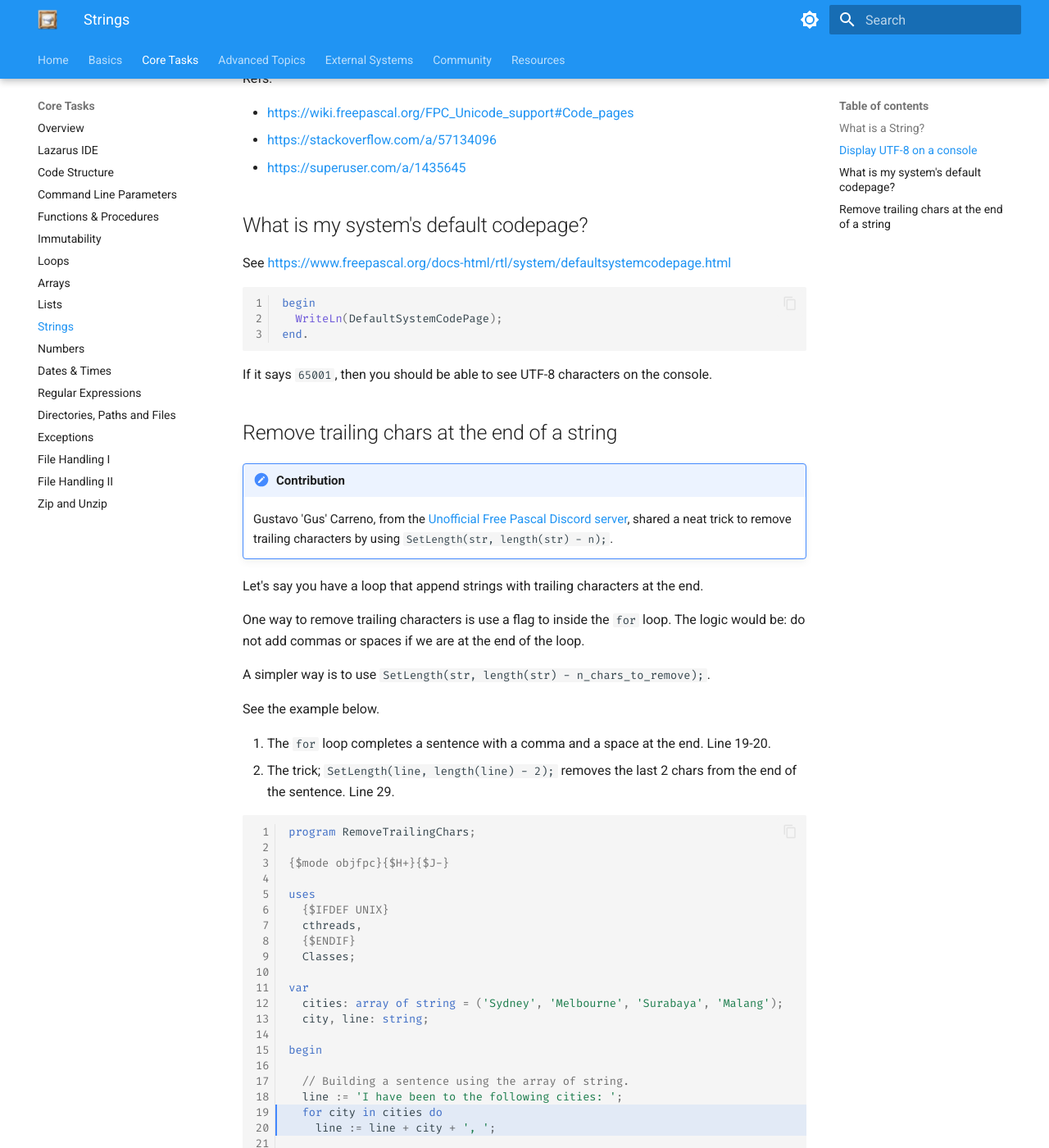
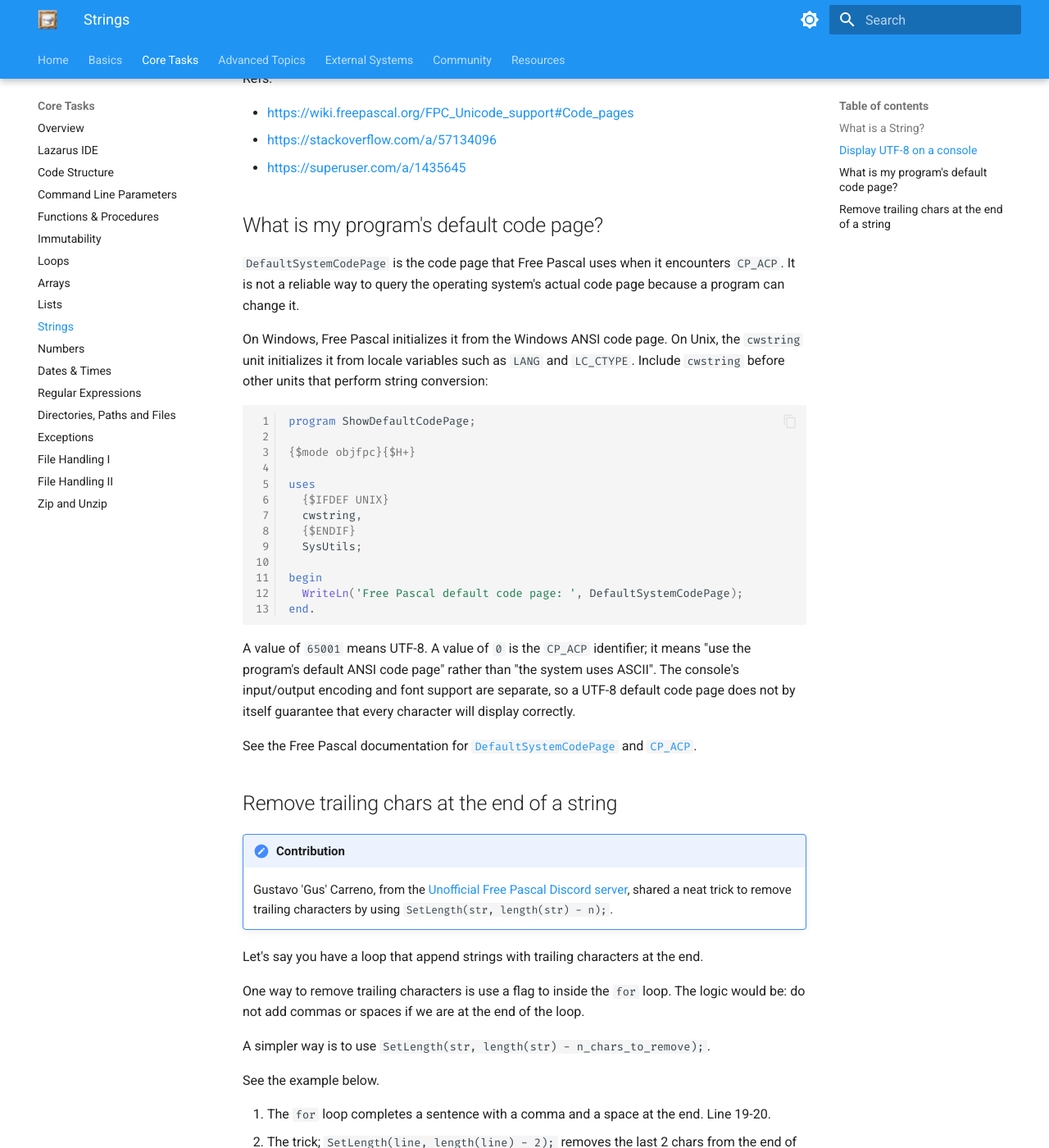
Before and after one commit to ikelaiah/free-pascal-cookbook, an MkDocs documentation site: the page built from docs/docs/core-tasks/strings.md, in a window 1280 px wide and 1400 px high, scrolled down 1648 px. Shown: the whole window at 82% size. Built offline with MkDocs 1.6.1 and Material for MkDocs 9.7.7, drawn with Linux system fonts in a browser that asks for light colours.

Commit message:
chore(release): prepare v0.9.1
- remove the compromised polyfill.io dependency
- add cross-platform snippet compilation and Linux CI
- correct DefaultSystemCodePage documentation
- update version metadata, README, and changelog

````diff
--- a/docs/docs/core-tasks/strings.md
+++ b/docs/docs/core-tasks/strings.md
@@ -72,17 +72,41 @@ end.
    - [https://superuser.com/a/1435645](https://superuser.com/a/1435645)
 
 
-## What is my system's default codepage?
+## What is my program's default code page?
 
-See [https://www.freepascal.org/docs-html/rtl/system/defaultsystemcodepage.html](https://www.freepascal.org/docs-html/rtl/system/defaultsystemcodepage.html)
+`DefaultSystemCodePage` is the code page that Free Pascal uses when it encounters
+`CP_ACP`. It is not a reliable way to query the operating system's actual code
+page because a program can change it.
+
+On Windows, Free Pascal initializes it from the Windows ANSI code page. On Unix,
+the `cwstring` unit initializes it from locale variables such as `LANG` and
+`LC_CTYPE`. Include `cwstring` before other units that perform string conversion:
 
 ```pascal linenums="1"
+program ShowDefaultCodePage;
+
+{$mode objfpc}{$H+}
+
+uses
+  {$IFDEF UNIX}
+  cwstring,
+  {$ENDIF}
+  SysUtils;
+
 begin
-  WriteLn(DefaultSystemCodePage);
+  WriteLn('Free Pascal default code page: ', DefaultSystemCodePage);
 end.
 ```
 
-If it says `65001`, then you should be able to see UTF-8 characters on the console.
+A value of `65001` means UTF-8. A value of `0` is the `CP_ACP` identifier; it
+means "use the program's default ANSI code page" rather than "the system uses
+ASCII". The console's input/output encoding and font support are separate, so a
+UTF-8 default code page does not by itself guarantee that every character will
+display correctly.
+
+See the Free Pascal documentation for
+[`DefaultSystemCodePage`](https://www.freepascal.org/docs-html/rtl/system/defaultsystemcodepage.html)
+and [`CP_ACP`](https://www.freepascal.org/docs-html/rtl/system/cp_acp.html).
 
 
 ## Remove trailing chars at the end of a string
--- a/mkdocs.yml
+++ b/mkdocs.yml
@@ -156,5 +156,4 @@ markdown_extensions:
       alternate_style: true
 extra_javascript:
   - javascripts/mathjax.js
-  - https://polyfill.io/v3/polyfill.min.js?features=es6
   - https://cdn.jsdelivr.net/npm/mathjax@3/es5/tex-mml-chtml.js
````
Also changed, not shown: CHANGELOG.md (+23 -1 lines), README.md (+7 -4 lines), docs/index.md (+2 -1 lines), 2 other files.
